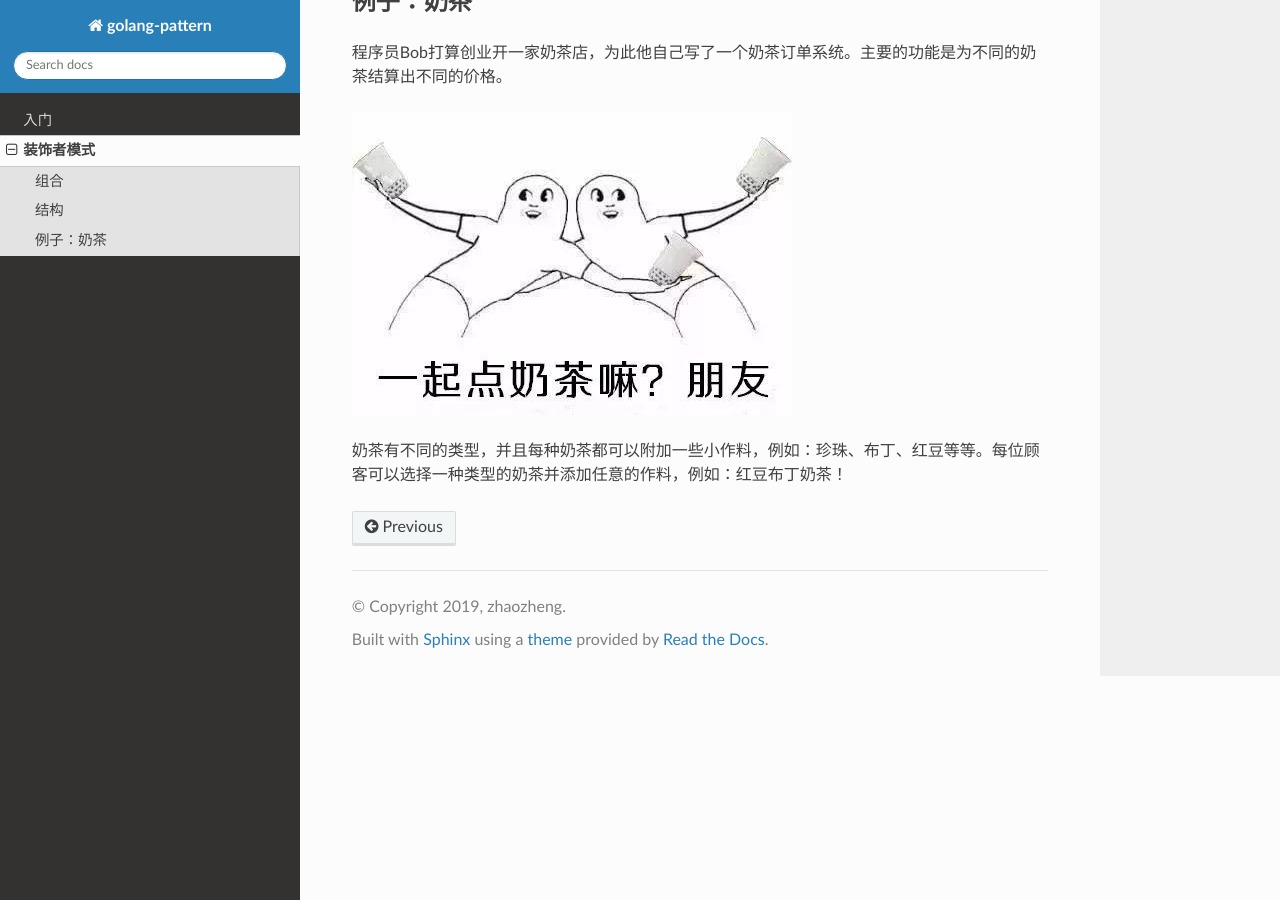
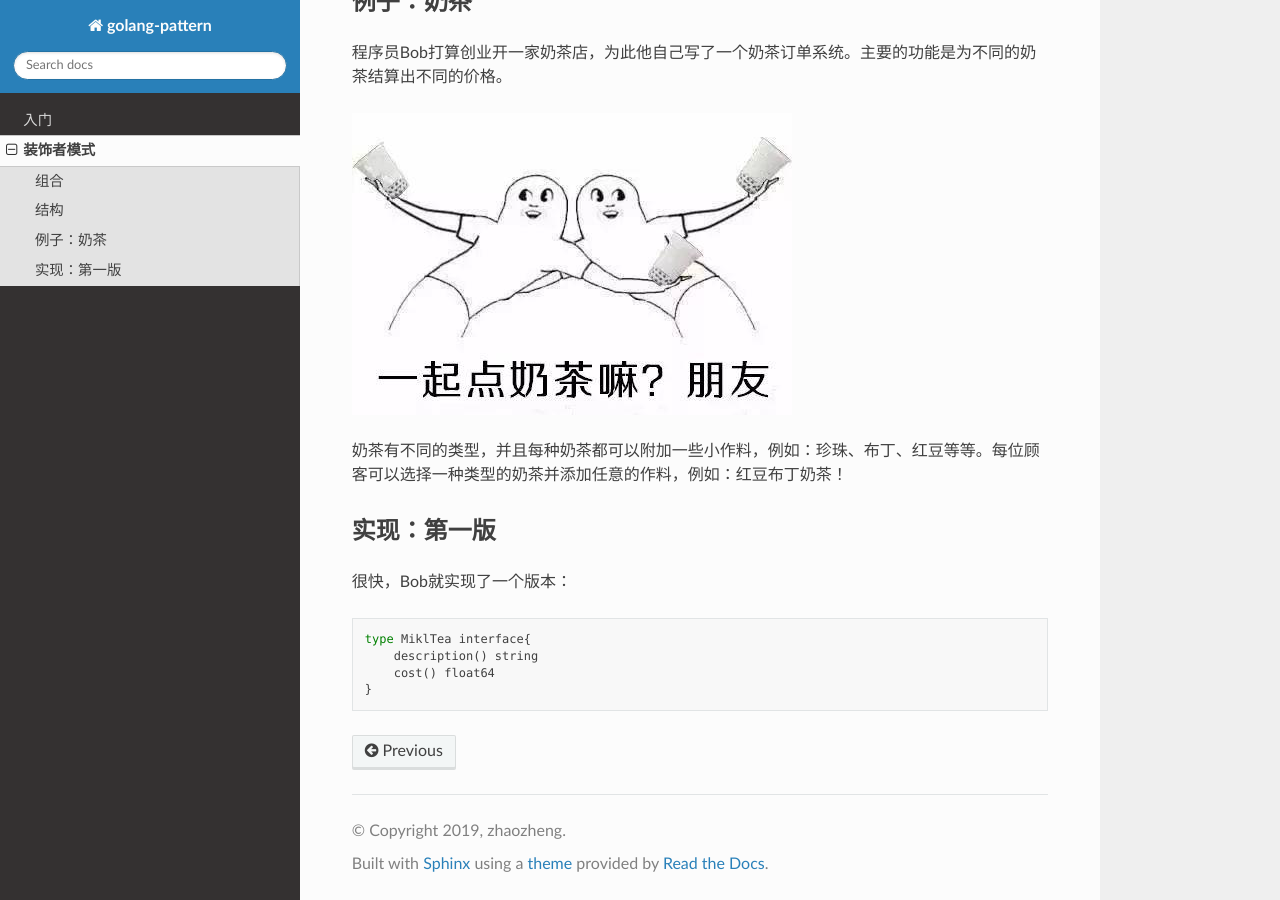
Before and after one commit to Diorzz/golang-pattern, a Sphinx documentation site: the page built from source/patterns/decorator.rst, in a window 1280 px wide and 900 px high, scrolled down 1415 px. Built offline with Sphinx 7.4.7 and the Read the Docs theme 2.0.0, drawn with Linux system fonts in a browser that asks for light colours.

Commit message:
Do some update.

```diff
--- a/source/patterns/decorator.rst
+++ b/source/patterns/decorator.rst
@@ -50,3 +50,15 @@ Go的语法非常简洁，以至于在Go中不存在"继承"这一概念，所
 ..  image:: ../_static/img/decorator/milktea.jpg
 
 奶茶有不同的类型，并且每种奶茶都可以附加一些小作料，例如：珍珠、布丁、红豆等等。每位顾客可以选择一种类型的奶茶并添加任意的作料，例如：红豆布丁奶茶！
+
+
+实现：第一版
+============
+很快，Bob就实现了一个版本：
+
+::
+
+    type MiklTea interface{
+        description() string
+        cost() float64
+    }
```
